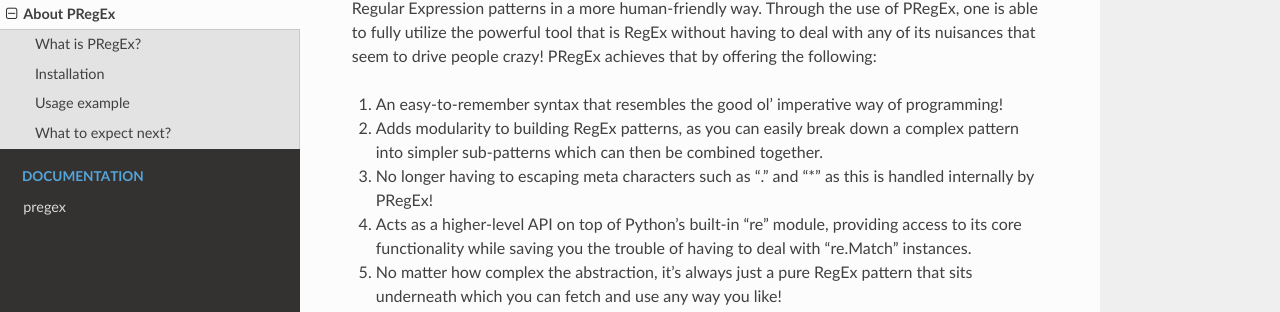
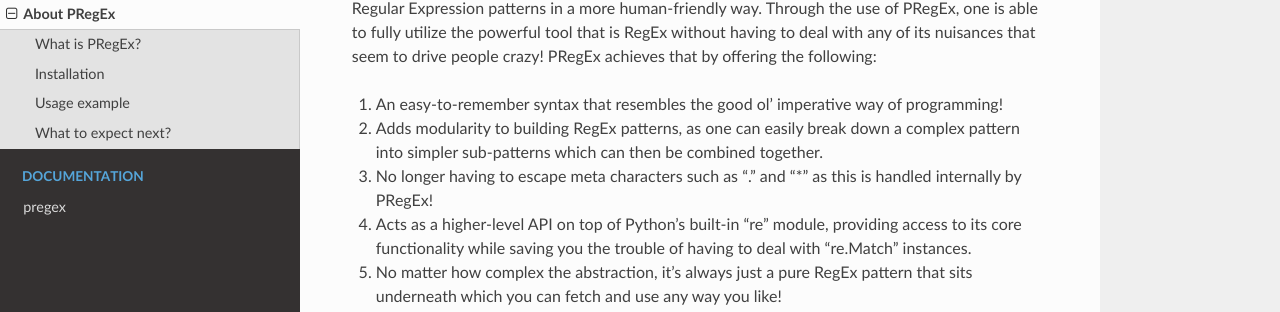
Before and after one commit to manoss96/pregex, a Sphinx documentation site: the page built from docs/source/readme.md, in a window 1280 px wide and 900 px high, scrolled down 392 px. Shown: the part 139-451 px from the top of the window. Built offline with Sphinx 7.4.7 and the Read the Docs theme 2.0.0, drawn with Linux system fonts in a browser that asks for light colours.

Commit message:
fix typo in readme

```diff
--- a/docs/source/readme.md
+++ b/docs/source/readme.md
@@ -13,8 +13,8 @@ Let's face it, although RegEx is without a doubt an extremely useful tool, its s
 For the above reasons, building even a simple RegEx pattern for matching URLs can be quite a painful task for many people. This is where PRegEx comes in! PRegEx, which stands for Programmable Regular Expressions, is a Python package that can be used in order to construct Regular Expression patterns in a more human-friendly way. Through the use of PRegEx, one is able to fully utilize the powerful tool that is RegEx without having to deal with any of its nuisances that seem to drive people crazy! PRegEx achieves that by offering the following:
 
 1. An easy-to-remember syntax that resembles the good ol' imperative way of programming!
-2. Adds modularity to building RegEx patterns, as you can easily break down a complex pattern into simpler sub-patterns which can then be combined together.
-3. No longer having to escaping meta characters such as "." and "*" as this is handled internally by PRegEx!
+2. Adds modularity to building RegEx patterns, as one can easily break down a complex pattern into simpler sub-patterns which can then be combined together.
+3. No longer having to escape meta characters such as "." and "*" as this is handled internally by PRegEx!
 4. Acts as a higher-level API on top of Python's built-in "re" module, providing access to its core functionality while saving you the trouble of having to deal with "re.Match" instances.
 5. No matter how complex the abstraction, it's always just a pure RegEx pattern that sits underneath which you can fetch and use any way you like!
 
```
Also changed, not shown: README.md (+2 -2 lines).
